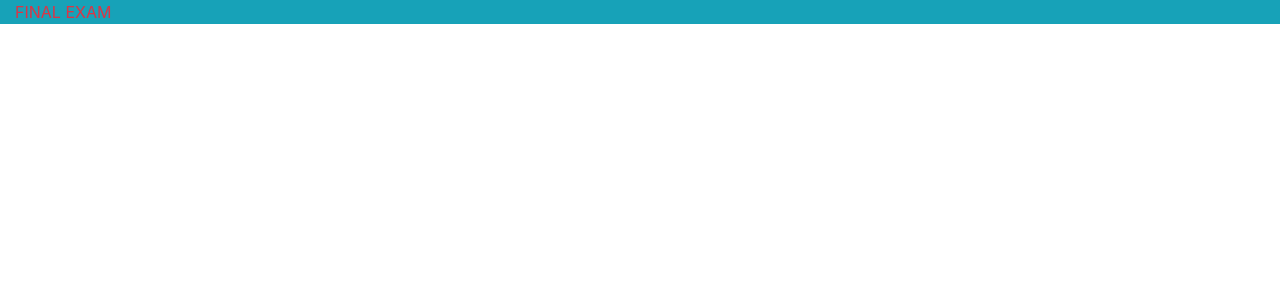
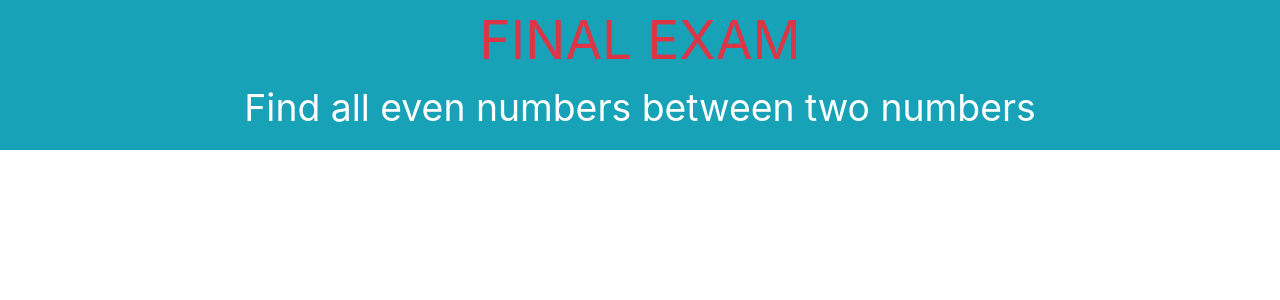
Before and after one commit to MinyuCheng/final, an Angular app: page / in a window 1280 px wide. Shown: the top 300 px of the page. Built offline with nearby package versions, Linux system fonts and the light colour scheme.

Commit message:
step1: header4

```diff
--- a/src/app/app.component.html
+++ b/src/app/app.component.html
@@ -1,3 +1,10 @@
-<div class="box" class="col bg-info text-danger">
-  <a style="text-align: center;">FINAL EXAM</a>
+<div
+  class="box"
+  class="col bg-info text-danger"
+  style="text-align: center; height: 150px;"
+>
+  <a style="font-size: 40pt;">FINAL EXAM</a>
+  <div class="box" class="col bg-info text-white" style="text-align: center;">
+    <a style="font-size: 28pt;">Find all even numbers between two numbers</a>
+  </div>
 </div>
```
